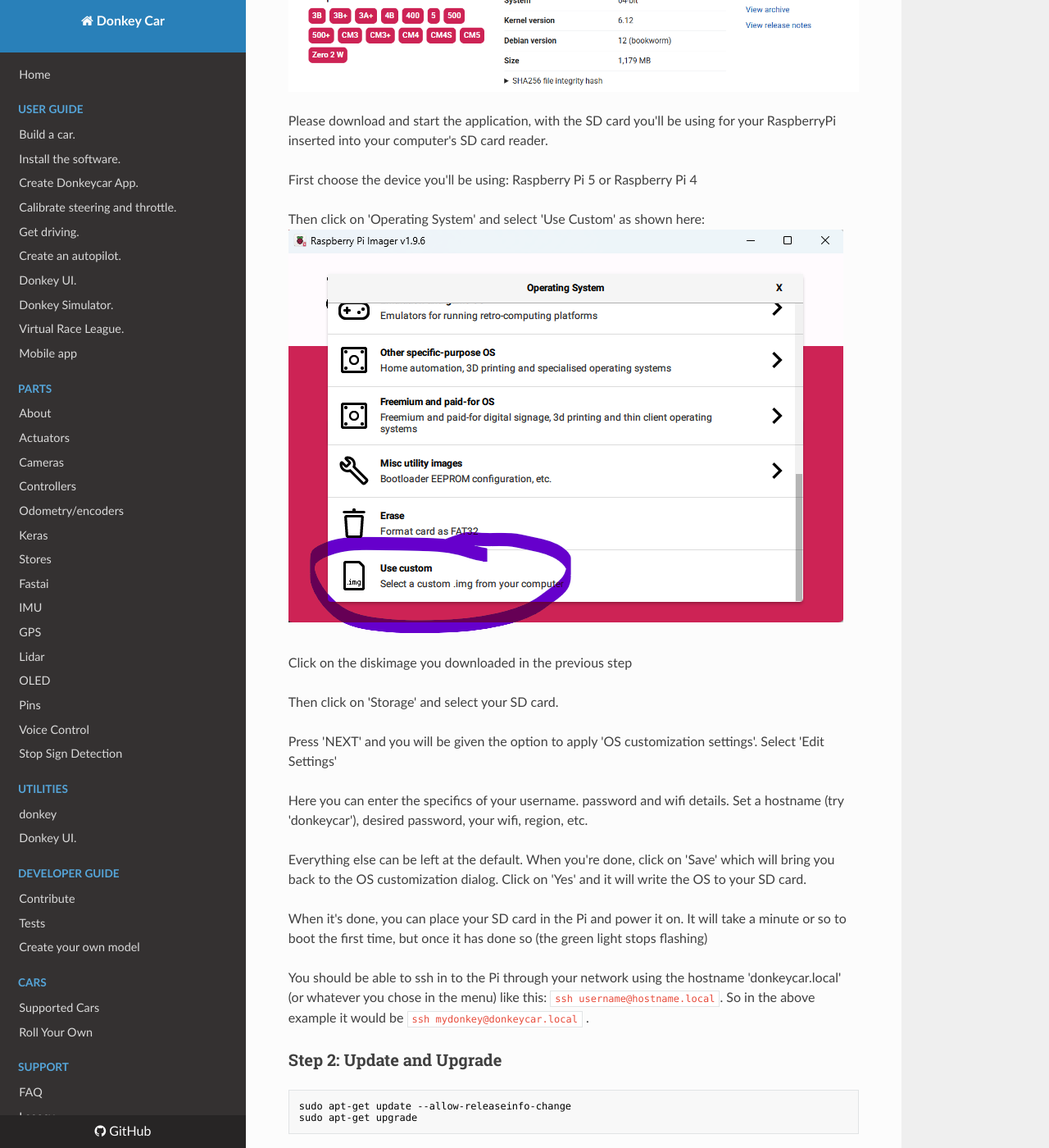
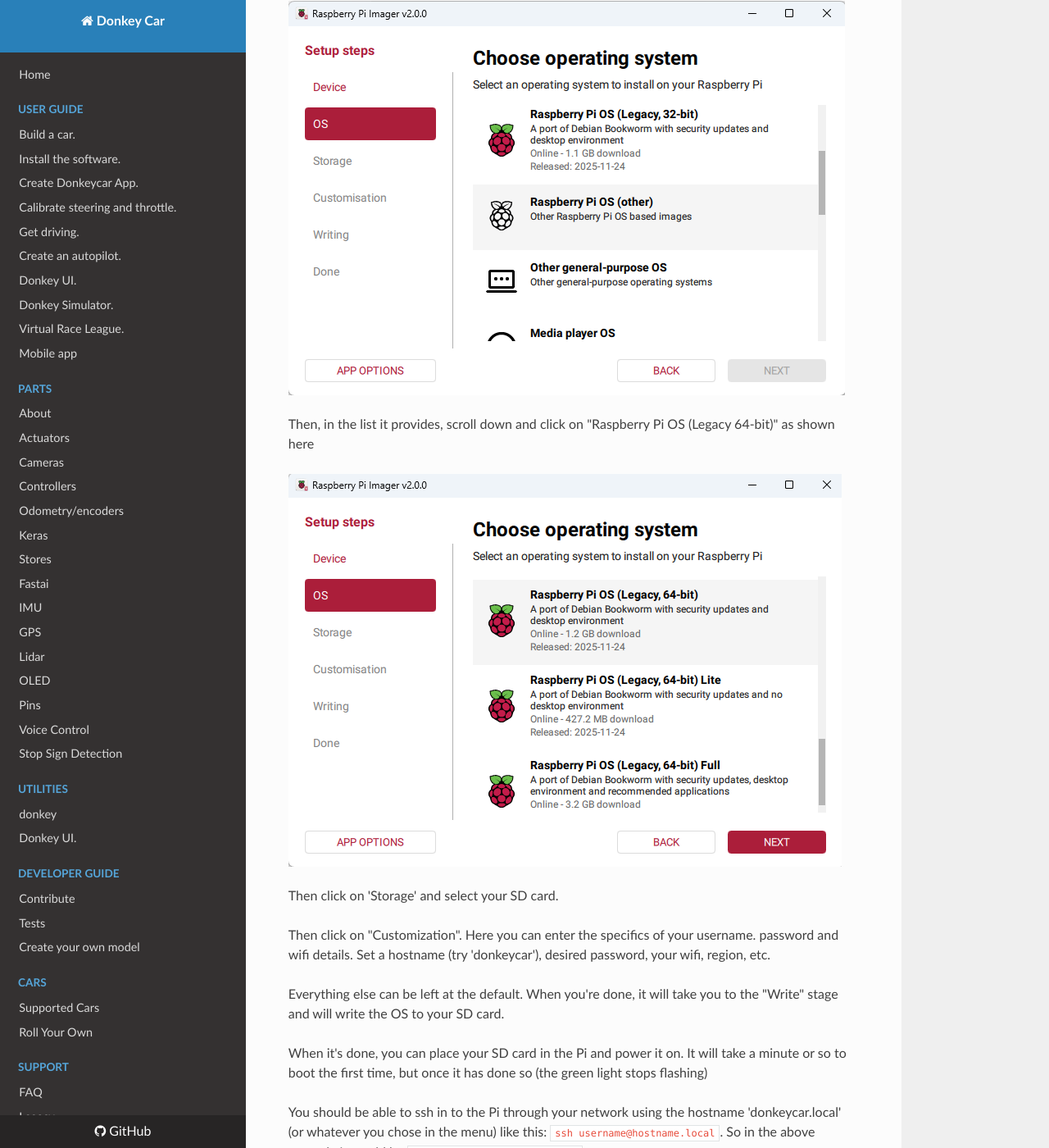
Before and after one commit to autorope/donkeydocs, an MkDocs documentation site: the page built from docs/guide/robot_sbc/setup_raspberry_pi.md, in a window 1280 px wide and 1400 px high, scrolled down 1116 px. Shown: the whole window at 82% size. Built offline with MkDocs 1.6.1, drawn with Linux system fonts in a browser that asks for light colours; nearby versions of some CDN libraries; some of the changed text lies outside the part shown.

Commit message:
Updated for new RPi Imager
Updated instructions for installing Raspberry Pi OS, including changes to OS selection and customization steps.

```diff
--- a/docs/guide/robot_sbc/setup_raspberry_pi.md
+++ b/docs/guide/robot_sbc/setup_raspberry_pi.md
@@ -37,26 +37,23 @@ This installation is using Raspberry Pi OS Bookworm (64 bit).
 Raspberry Pi OS can be installed with the graphical installer _Raspberry Pi
 Imager_ which can be downloaded from [here](https://www.raspberrypi.com/software/).
 
-You'll also need to download the RaspberryPi OS from the repo [here](https://www.raspberrypi.com/software/operating-systems/). Choose the one shown here (look for "Bookworm"):
-![image list](/assets/imagelist.png)
-
 Please download and start the application, with the SD card you'll be using for your RaspberryPi inserted into your computer's SD card reader.
 
 First choose the device you'll be using: Raspberry Pi 5 or Raspberry Pi 4
 
-Then click on 'Operating System' and select 'Use Custom' as shown here:
-![image list](/assets/imager.png)
+Then click on 'OS' and select 'Raspberry Pi OS (other)' as shown here:
+![image list](/assets/imager1.png)
 
-Click on the diskimage you downloaded in the previous step
+Then, in the list it provides, scroll down and click on "Raspberry Pi OS (Legacy 64-bit)" as shown here
+
+![image list](/assets/imager2.png)
 
 Then click on 'Storage' and select your SD card.
 
-Press 'NEXT' and you will be given the option to apply 'OS customization settings'. Select 'Edit Settings'
-
-Here you can enter the specifics of your username. password and wifi details. Set a hostname (try
+Then click on "Customization". Here you can enter the specifics of your username. password and wifi details. Set a hostname (try
 'donkeycar'), desired password, your wifi, region, etc.
 
-Everything else can be left at the default. When you're done, click on 'Save' which will bring you back to the OS customization dialog. Click on 'Yes' and it will write the OS to your SD card.
+Everything else can be left at the default. When you're done, it will take you to the "Write" stage and will write the OS to your SD card.
 
 When it's done, you can place your SD card in the Pi and power it on. It will take a minute or so to boot the first time, but once it has done so (the green light stops flashing)
 
```
